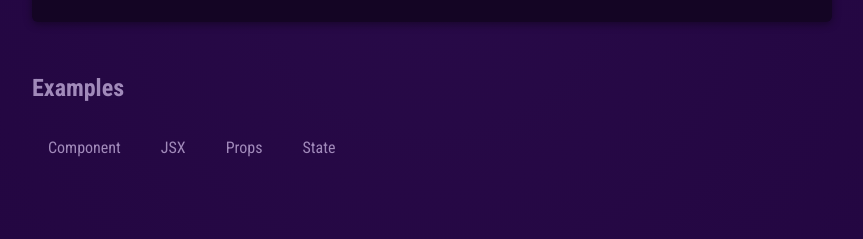
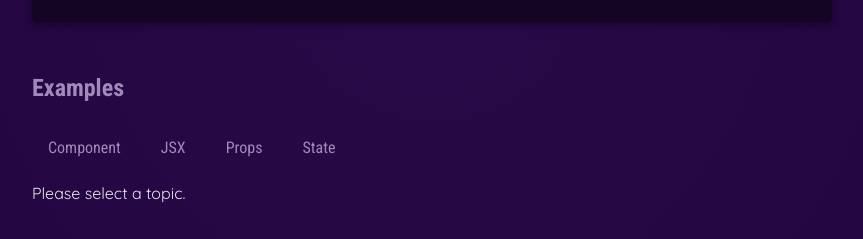
Before and after one commit to TAOGiving/React-Lessons, a React (Vite) app in the folder 01-starting-project/01-starting-project/: page / in a window 1280 px wide. Shown: the part 677-916 px from the top of the page, without its empty margins (208-1071 px from the left). Built offline with nearby package versions, Linux system fonts and the light colour scheme.

Commit message:
CSS Styling and Dynamic Styling.

```diff
--- a/01-starting-project/01-starting-project/src/App.jsx
+++ b/01-starting-project/01-starting-project/src/App.jsx
@@ -76,9 +76,9 @@ function App() {
           )} */}
           {/* Same as above but shorter */}
 
-          {/* {!selectedTopic && <p>Please select a topic.</p>} */}
+          {!selectedTopic && <p>Please select a topic.</p>}
           {/* If selectedTopic is not null, then it will show the content i.e 'Please select a topic'*/}
-          {/* {selectedTopic && (
+          {selectedTopic && (
             <div id="tab-content">
               <h3>{EXAMPLES[selectedTopic].title}</h3>
               <p>{EXAMPLES[selectedTopic].description}</p>
@@ -86,7 +86,7 @@ function App() {
                 <code>{EXAMPLES[selectedTopic].code}</code>
               </pre>
             </div>
-          )} */}
+          )}
         </section>
       </main>
     </div>
```
